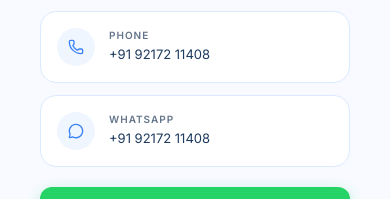
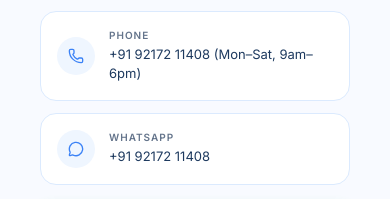
Before and after one commit to intraferdesigners-ai/Intrafer_Frontend, a Next.js app: page /contact in a window 390 px wide. Shown: the part 374-573 px from the top of the page. Built offline with nearby package versions, Linux system fonts and the light colour scheme; no server answers.

Commit message:
fix(contact): restore phone hours text
Re-add "(Mon–Sat, 9am–6pm)" to the Phone entry, unintentionally dropped
in 9263ade. WhatsApp entry stays as the bare number.

Co-Authored-By: Claude Opus 5.5 <noreply@anthropic.com>

```diff
--- a/app/(public)/contact/page.jsx
+++ b/app/(public)/contact/page.jsx
@@ -13,7 +13,7 @@ import Reveal from '@/components/ui/Reveal';
 
 const CONTACT_INFO = [
   { Icon: Mail,           label: 'Email',    value: 'Intraferpvtltd@gmail.com' },
-  { Icon: Phone,          label: 'Phone',    value: '+91 92172 11408' },
+  { Icon: Phone,          label: 'Phone',    value: '+91 92172 11408 (Mon–Sat, 9am–6pm)' },
   { Icon: MessageCircle,  label: 'WhatsApp', value: '+91 92172 11408' },
 ];
 
```
